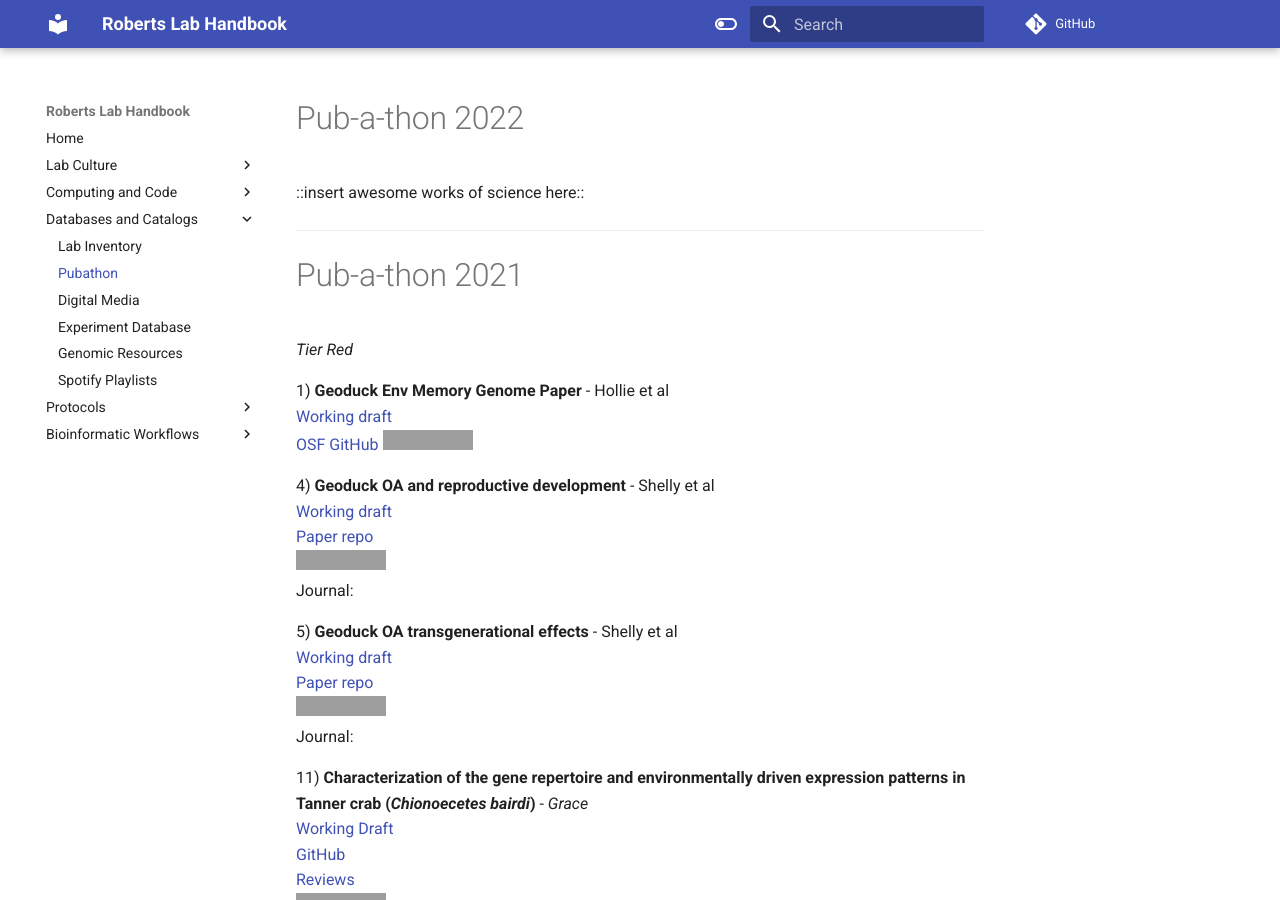
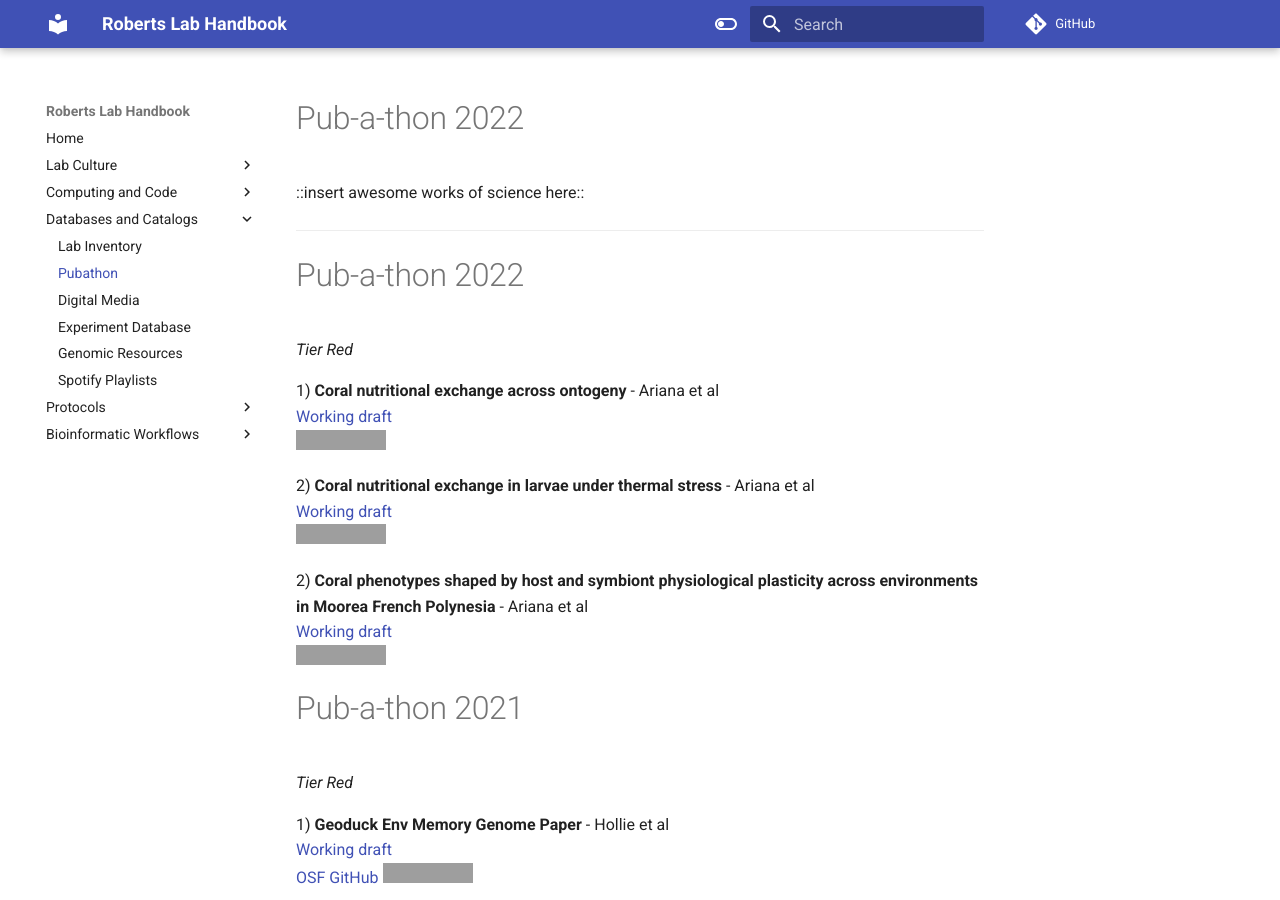
Before and after one commit to RobertsLab/resources, an MkDocs documentation site: the page built from docs/Pubathon.md, in a window 1280 px wide and 900 px high. Built offline with MkDocs 1.6.1 and Material for MkDocs 9.7.7, drawn with Linux system fonts in a browser that asks for light colours; comment, search, counter and statistics services are not loaded; grey boxes are pictures that could not be loaded.

Commit message:
Updated pubathon list with AH publications

```diff
--- a/docs/Pubathon.md
+++ b/docs/Pubathon.md
@@ -4,6 +4,22 @@
 ::insert awesome works of science here::
 
 ---
+
+# Pub-a-thon 2022
+
+_Tier Red_
+
+1) **Coral nutritional exchange across ontogeny** - Ariana et al
+[Working draft](https://docs.google.com/document/d/10Wmr_ceODWreZfS8WPekvoBwD2xEqlq28iSitapHTHA/edit)
+![status](https://img.shields.io/badge/pub--a--thon%20status-in%20progress-orange.svg)
+
+2) **Coral nutritional exchange in larvae under thermal stress** - Ariana et al
+[Working draft](https://docs.google.com/document/d/1D-iMattGZxOVxhnQd1ib1ML0I_Vqoy7jkGPfxmmNd_8/edit)
+![status](https://img.shields.io/badge/pub--a--thon%20status-in%20progress-orange.svg)
+
+2) **Coral phenotypes shaped by host and symbiont physiological plasticity across environments in Moorea French Polynesia** - Ariana et al
+[Working draft](https://docs.google.com/document/d/1gBrDypEwR4ont16BX5hCv0N3kpMmFW-lJlT0PVaHvEM/edit)
+![status](https://img.shields.io/badge/pub--a--thon%20status-in%20progress-orange.svg)
 
 # Pub-a-thon 2021
 
```
